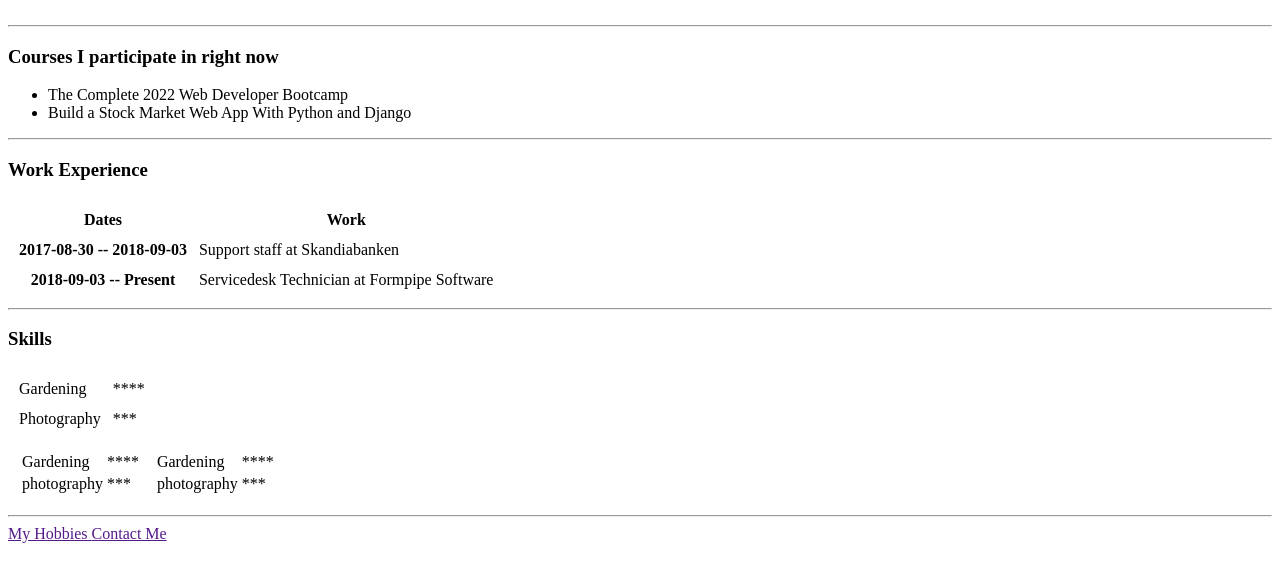
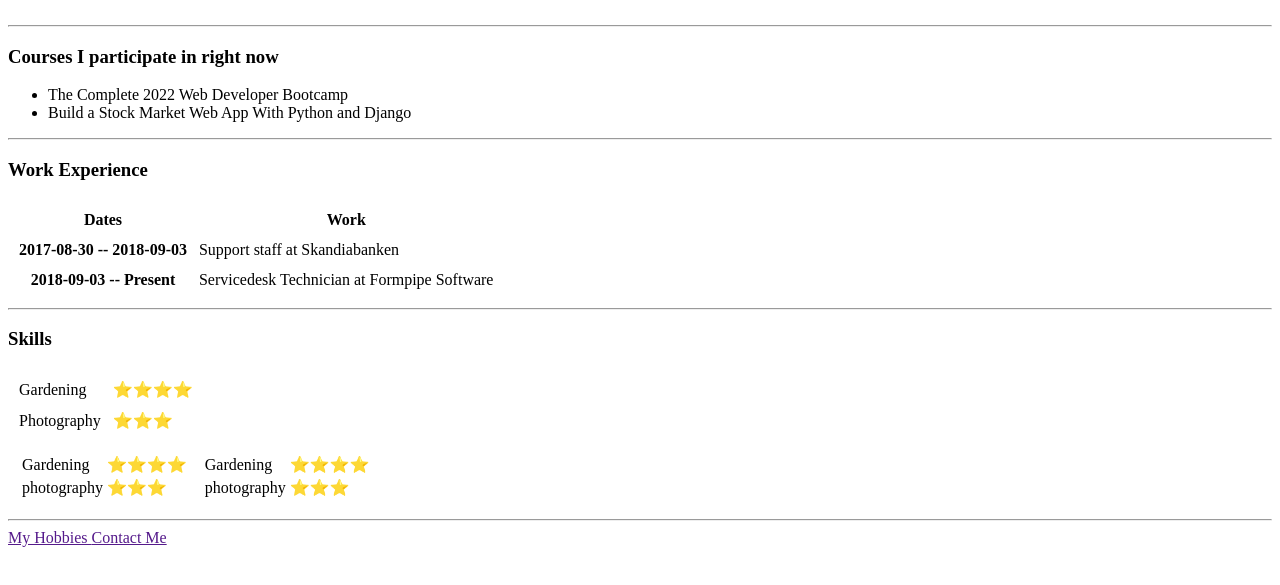
Before and after one commit to ApeviaX/cv, a plain HTML site: page index.html in a window 1280 px wide. Shown: the part 181-766 px from the top of the page. Drawn offline with Linux system fonts and the light colour scheme.

Commit message:
Update index.html
Replaced asterisks (*) with star emojis: ⭐️⭐️⭐️⭐️⭐️

```diff
--- a/index.html
+++ b/index.html
@@ -53,11 +53,11 @@
 	<table cellspacing="10">
 		<tr>
 			<td>Gardening</td>
-			<td>****</td> <!-- Fixa stjärnemojis här-->
+			<td>⭐️⭐️⭐️⭐️</td> <!-- Fixa stjärnemojis här-->
 		</tr>
 		<tr>
 			<td>Photography</td>
-			<td>***</td> <!-- Fixa stjärnemojis här-->
+			<td>⭐️⭐️⭐️</td> <!-- Fixa stjärnemojis här-->
 		</tr>
 	</table>
 
@@ -69,11 +69,11 @@
 				<table>
 					<tr>
 						<td>Gardening</td>
-						<td>****</td> <!-- Fixa stjärnemojis här-->
+						<td>⭐️⭐️⭐️⭐️</td> <!-- Fixa stjärnemojis här-->
 					</tr>
 					<tr>
 						<td>photography</td>
-						<td>***</td> <!-- Fixa stjärnemojis här-->
+						<td>⭐️⭐️⭐️</td> <!-- Fixa stjärnemojis här-->
 					</tr>
 				</table>
 			</td>
@@ -81,11 +81,11 @@
 				<table>
 					<tr>
 						<td>Gardening</td>
-						<td>****</td> <!-- Fixa stjärnemojis här-->
+						<td>⭐️⭐️⭐️⭐️</td> <!-- Fixa stjärnemojis här-->
 					</tr>
 					<tr>
 						<td>photography</td>
-						<td>***</td> <!-- Fixa stjärnemojis här-->
+						<td>⭐️⭐️⭐️</td> <!-- Fixa stjärnemojis här-->
 					</tr>
 				</table>
 			</td>
```
